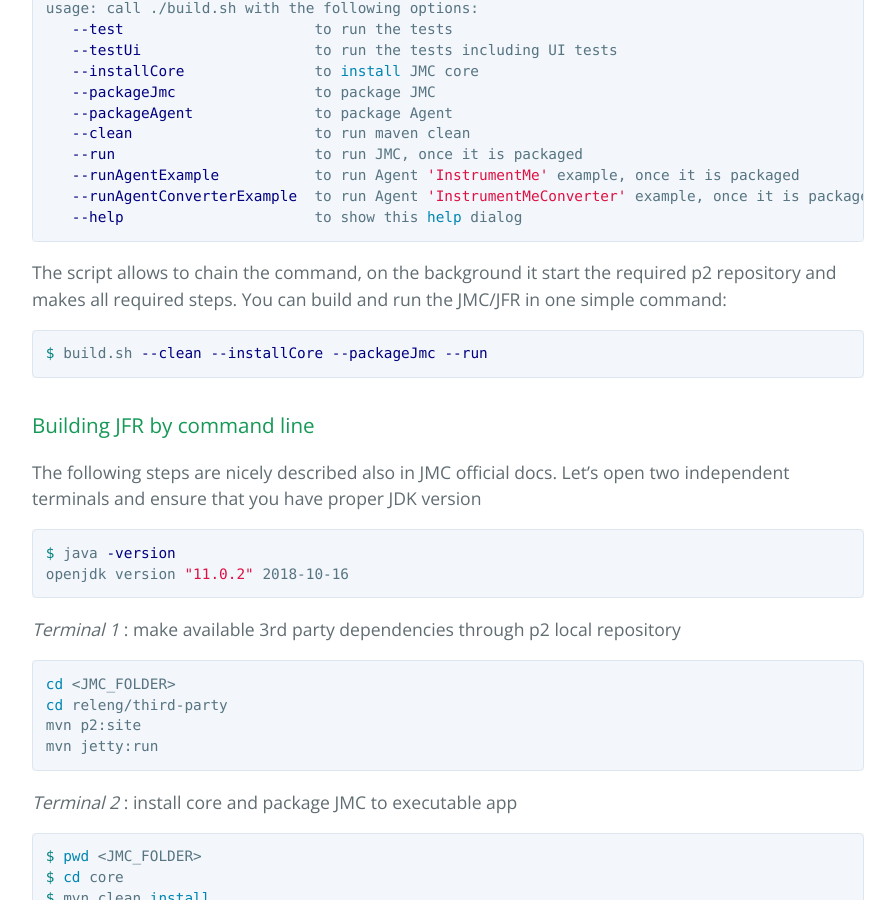
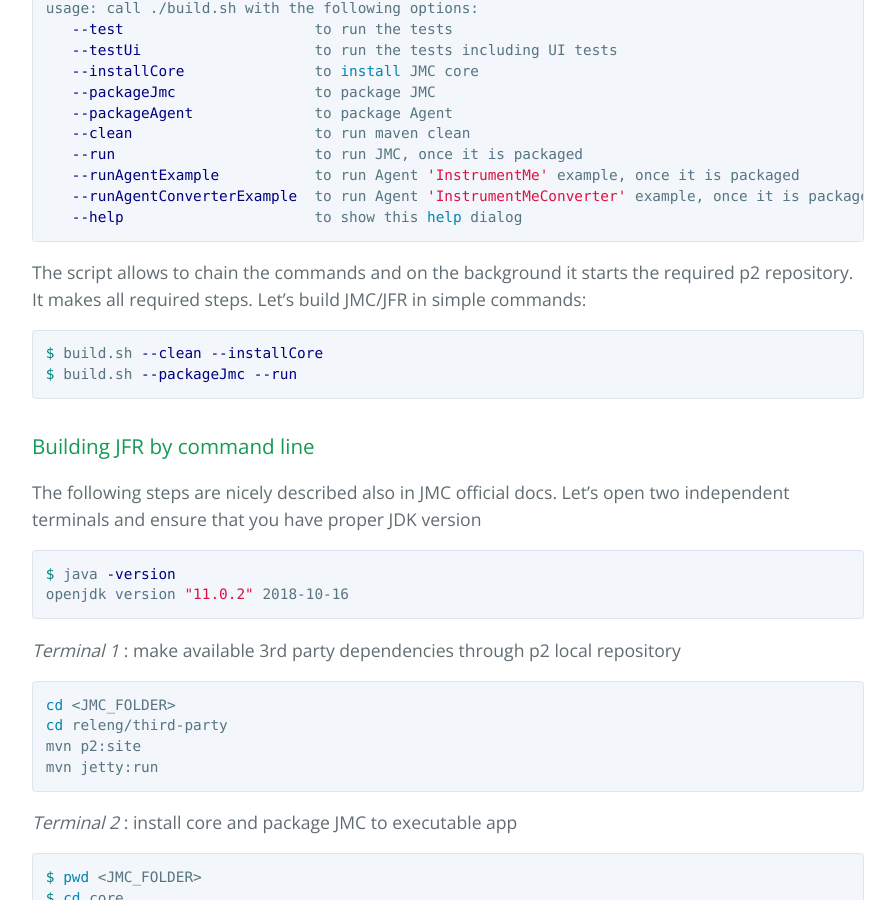
Before and after one commit to mirage22/mirage22.github.io, a Jekyll site: the page built from docs/blog/2021/how-to-build-easily-jfr/index.md, in a window 1280 px wide and 900 px high, scrolled down 886 px. Shown: the whole window, without its empty margins (192-1087 px from the left). Built offline with Jekyll 4.4.1, drawn with Linux system fonts in a browser that asks for light colours; our own code applies the rules of GitHub Pages for plain Markdown files.

Commit message:
jfr update

````diff
--- a/docs/blog/2021/how-to-build-easily-jfr/index.md
+++ b/docs/blog/2021/how-to-build-easily-jfr/index.md
@@ -32,10 +32,11 @@ usage: call ./build.sh with the following options:
    --help                      to show this help dialog
 ```
 
-The script allows to chain the command, on the background it start the required p2 repository and makes all
-required steps. You can build and run the JMC/JFR in one simple command:
+The script allows to chain the commands and on the background it starts the required p2 repository. It makes all
+required steps. Let's build JMC/JFR in simple commands:
 ```bash
-$ build.sh --clean --installCore --packageJmc --run
+$ build.sh --clean --installCore
+$ build.sh --packageJmc --run
 ```
 
 ### Building JFR by command line
````
